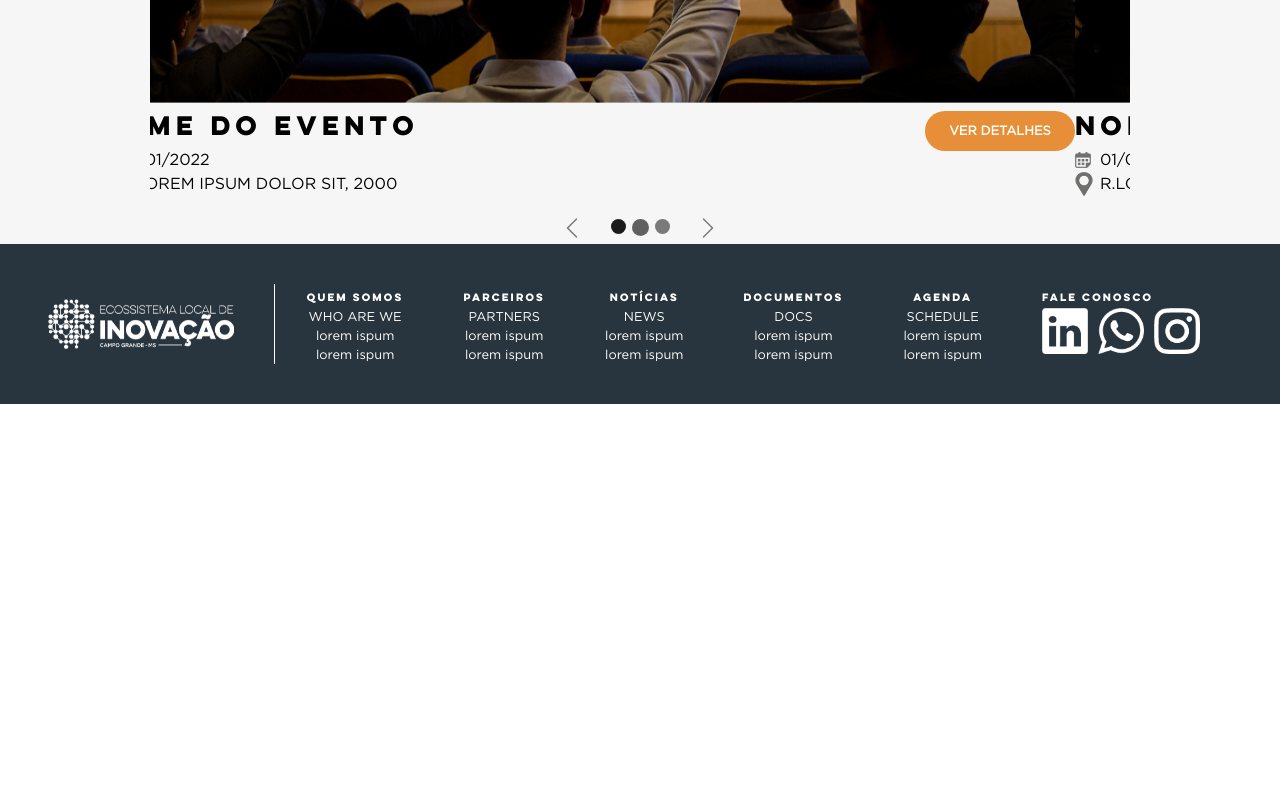
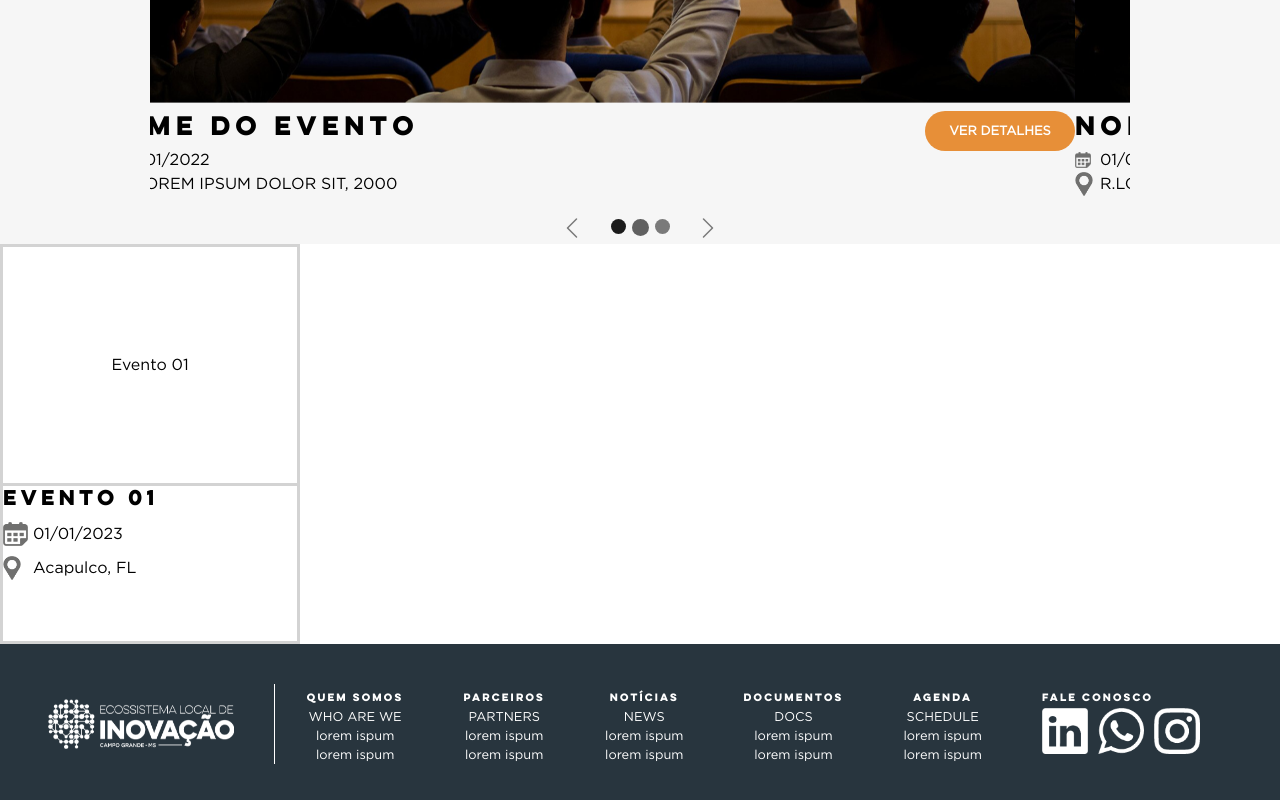
Before and after one commit to sesistartup/ecossistemadeinovacaocg, a Vue app: page /eventos in a window 1280 px wide. Shown: the part 970-1770 px from the top of the page. Before the commit the page ends 1374 px from the top, so only its background shows below. Built offline with nearby package versions, Linux system fonts and the light colour scheme.

Commit message:
card evento

```diff
--- a/src/App.vue
+++ b/src/App.vue
@@ -89,6 +89,10 @@
 .ghp { // general horizontal padding
   padding: 0 150px !important;
 }
+.boring-gray-border {
+  border-radius: 0 !important;
+  border: 3px solid lightgray !important;
+}
 @media (max-width: 991px) {
   .ghp {
     padding: 0 100px !important;
--- /dev/null
+++ b/src/components/eventos/CardEvento.vue
@@ -0,0 +1,70 @@
+<template>
+  <nav class="card-evento boring-gray-border">
+    <div class="img-container">
+      <img :src="image" alt="event-image" v-if="hasImage">
+      <span v-else class="dark-body-text">{{ nomeEvento }}</span>
+    </div>
+    <div class="infos-container">
+      <h1 class="dark-title">{{ nomeEvento }}</h1>
+      <time class="dark-body-text">{{ dataEvento }}</time>
+      <address class="dark-body-text">{{ enderecoEvento }}</address>
+    </div>
+  </nav>
+</template>
+
+<script setup lang="ts">
+  const props = defineProps<{
+    hasImage: boolean
+    image: string
+    nomeEvento: string
+    dataEvento: string
+    enderecoEvento: string
+  }>()
+</script>
+
+<style scoped lang="scss">
+  .card-evento {
+    display: flex;
+    flex-direction: column;
+    width: 300px;
+    height: 400px;
+    .dark-body-text {
+      font-size: 1rem;
+    }
+    .img-container {
+      height: 60%;
+      display: flex;
+      justify-content: center;
+      align-items: center;
+    }
+    .infos-container {
+      border-top: 3px solid lightgray;
+      display: flex;
+      flex-direction: column;
+      align-items: flex-start;
+      height: 40%;
+
+      h1 {
+        white-space: nowrap;
+        overflow: hidden;
+        text-overflow: ellipsis;
+        width: 100%;
+        text-align: start;
+      }
+
+      time, address {
+        background-repeat: no-repeat;
+        background-position: center left;
+        background-size: contain;
+        padding-left: 30px;
+        margin: 5px 0;
+      }
+      time {
+        background-image: url('/src/assets/eventos/calendar_icon.png')
+      }
+      address {
+        background-image: url('/src/assets/eventos/pin_icon.png')
+      }
+    }
+  }
+</style>
--- a/src/components/eventos/DestaquesCarousel.vue
+++ b/src/components/eventos/DestaquesCarousel.vue
@@ -42,7 +42,6 @@
 </template>
 
 <script setup lang="ts">
-  import { onMounted } from 'vue';
 import GeneralBtn from '../buttons/GeneralBtn.vue';
   const props = defineProps<{
     carouselData: {
--- a/src/components/faleConosco/Formulario.vue
+++ b/src/components/faleConosco/Formulario.vue
@@ -1,11 +1,11 @@
 <template>
   <form action="submit" class="fale-conosco ghp" @submit.prevent="comunicacaoStore.sendFaleConosco(contactForm.nome, contactForm.emailCorporativo, contactForm.telefone, contactForm.empresa, contactForm.cargo, contactForm.mensagem)">
-    <input class="form-control" v-model="contactForm.nome" type="text" name="person-name" id="name-input" placeholder="Nome">
-    <input class="half-size form-control" v-model="contactForm.emailCorporativo" type="text" name="corporate-email" id="email-input" placeholder="E-mail corporativo">
-    <input class="half-size form-control" v-model="contactForm.telefone" type="tel" name="phone" id="phone" placeholder="Telefone (Cód área + Número)" maxlength="11">
-    <input class="half-size form-control" v-model="contactForm.empresa" type="text" name="company" id="company-input" placeholder="Empresa">
-    <input class="half-size form-control" v-model="contactForm.cargo" type="text" name="job-position" id="cargo-input" placeholder="Cargo">
-    <textarea class="form-control" v-model="contactForm.mensagem" name="message" id="message" cols="30" rows="10" placeholder="Mensagem"></textarea>
+    <input class="form-control boring-gray-border" v-model="contactForm.nome" type="text" name="person-name" id="name-input" placeholder="Nome">
+    <input class="half-size form-control boring-gray-border" v-model="contactForm.emailCorporativo" type="text" name="corporate-email" id="email-input" placeholder="E-mail corporativo">
+    <input class="half-size form-control boring-gray-border" v-model="contactForm.telefone" type="tel" name="phone" id="phone" placeholder="Telefone (Cód área + Número)" maxlength="11">
+    <input class="half-size form-control boring-gray-border" v-model="contactForm.empresa" type="text" name="company" id="company-input" placeholder="Empresa">
+    <input class="half-size form-control boring-gray-border" v-model="contactForm.cargo" type="text" name="job-position" id="cargo-input" placeholder="Cargo">
+    <textarea class="form-control boring-gray-border" v-model="contactForm.mensagem" name="message" id="message" cols="30" rows="10" placeholder="Mensagem"></textarea>
     <button type="submit" class="green-btn">ENVIAR</button>
   </form>
 </template>
@@ -49,8 +49,6 @@ import { useComunicacaoStore } from '../../stores/comunicacao/store';
     .form-control {
       margin-top: 10px;
       height: 50px;
-      border-radius: 0;
-      border: 3px solid lightgray;
     }
     textarea[class="form-control"] {
       min-height: 300px;
--- a/src/views/eventos/Eventos.vue
+++ b/src/views/eventos/Eventos.vue
@@ -16,6 +16,13 @@
   </div>
   </Banner>
   <Destaques />
+  <CardEvento
+    :hasImage="false"
+    image="kkk"
+    nomeEvento="Evento 01"
+    dataEvento="01/01/2023"
+    enderecoEvento="Acapulco, FL"
+  />
   <FooterComponent />
 </template>
 
@@ -24,6 +31,7 @@ import NavBar from '../../components/general/NavBar.vue';
 import Banner from '../../components/general/Banner.vue';
 import Destaques from '../../components/eventos/Destaques.vue';
 import FooterComponent from '../../components/general/FooterComponent.vue';
+import CardEvento from '../../components/eventos/CardEvento.vue';
 </script>
 
 <style scoped lang="scss">
```
